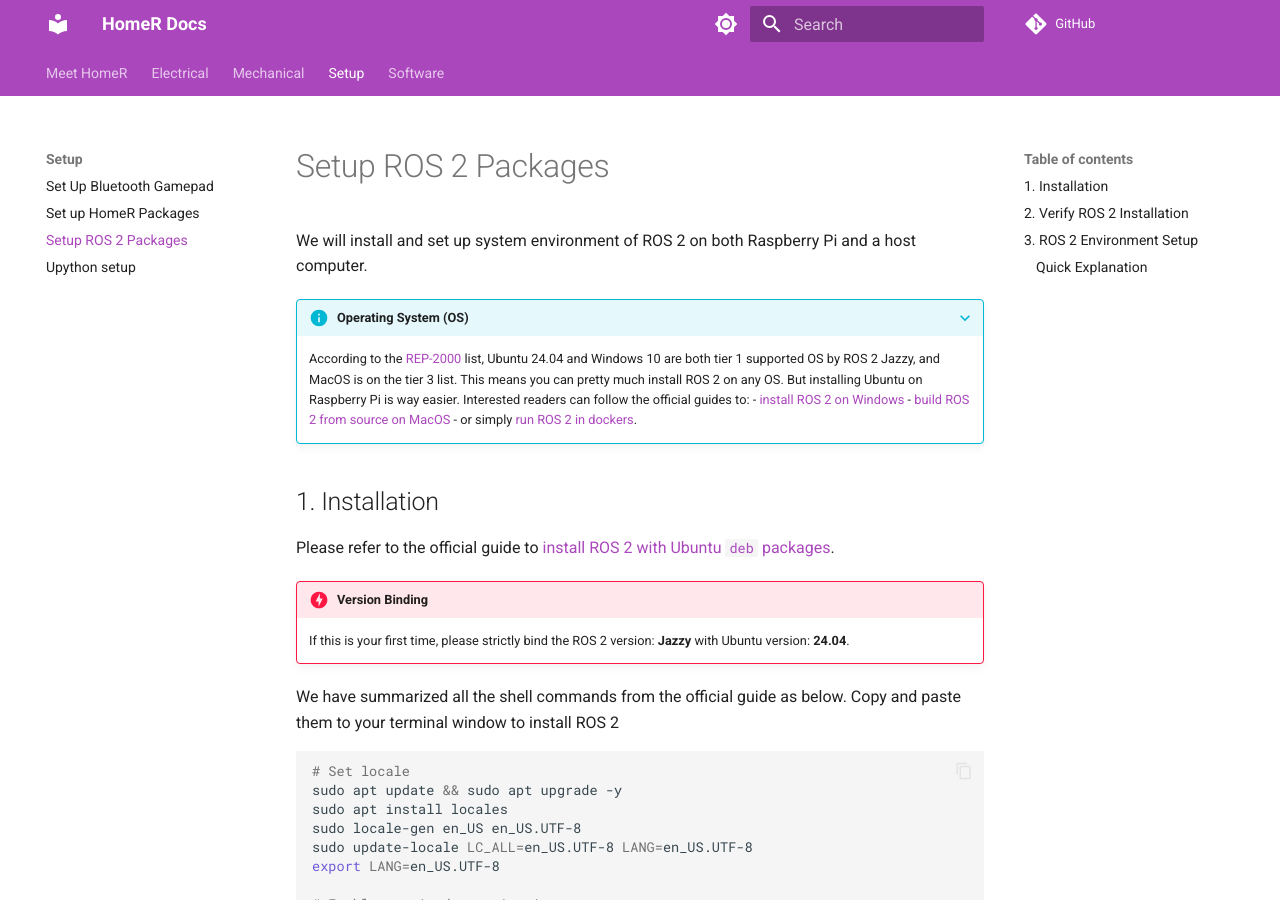
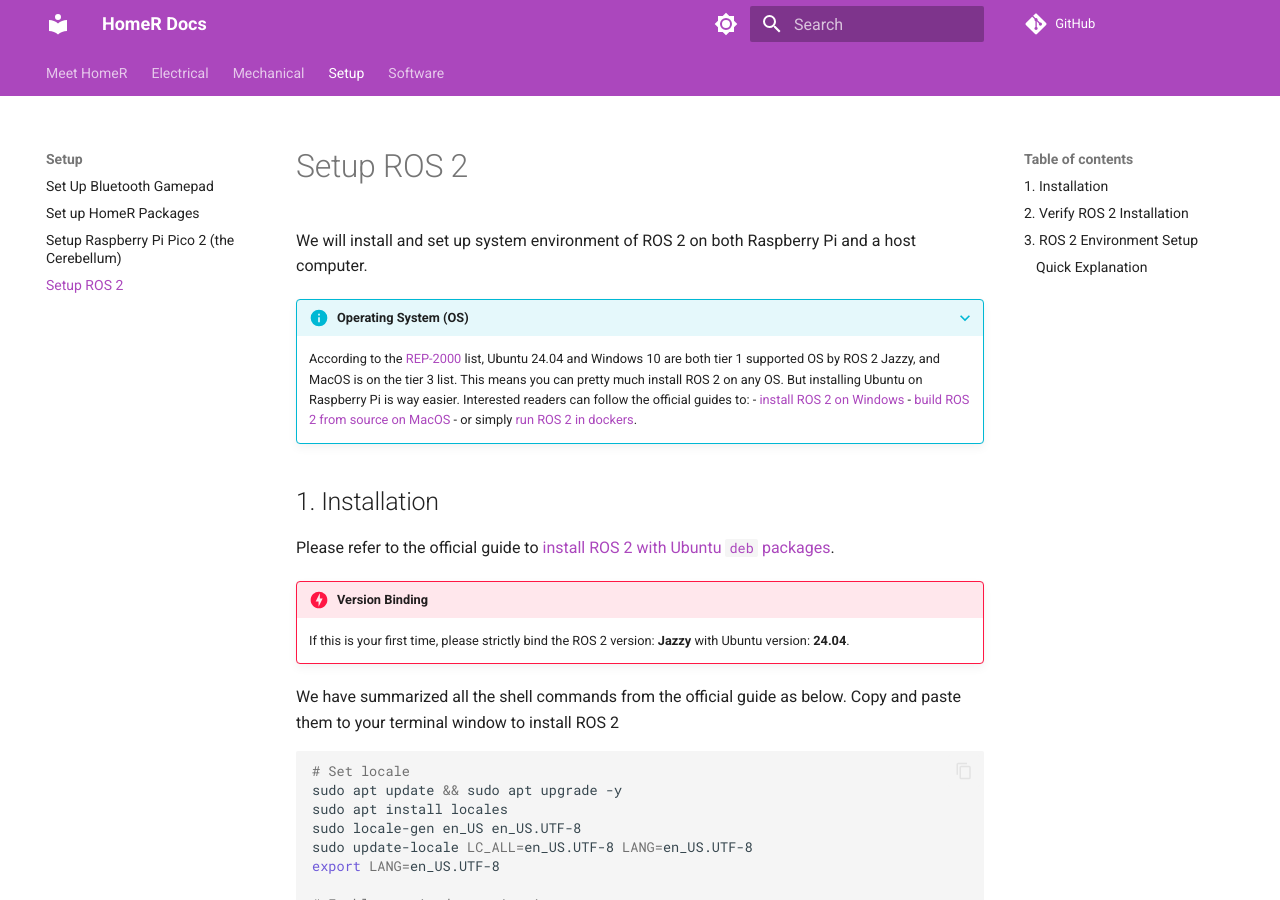
Before and after one commit to linzhangUCA/homer_docs, an MkDocs documentation site: the page built from docs/setup/ros.md, in a window 1280 px wide and 900 px high. Built offline with MkDocs 1.6.1 and Material for MkDocs 9.7.7, drawn with Linux system fonts in a browser that asks for light colours; comment, search, counter and statistics services are not loaded.

Commit message:
reorganize setup guides, add pico setup page

```diff
--- a/docs/setup/ros_setup.md
+++ b/docs/setup/ros.md
@@ -1,4 +1,4 @@
-# Setup ROS 2 Packages
+# Setup ROS 2
 
 We will install and set up system environment of ROS 2 on both Raspberry Pi and a host computer.
 
```
Also changed, not shown: docs/setup/pico.md (added, +21 -0 lines), docs/setup/gamepad.md (renamed from docs/setup/bluetooth_gamepad.md), docs/setup/upython_setup.md (deleted).
